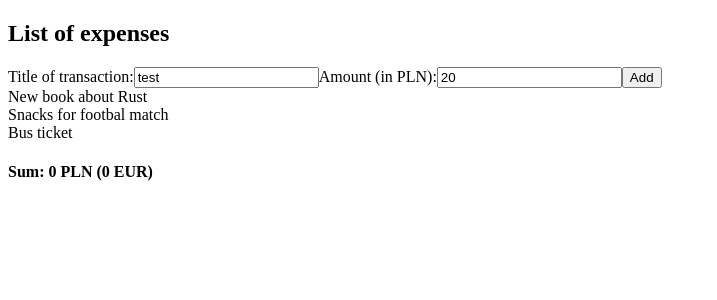
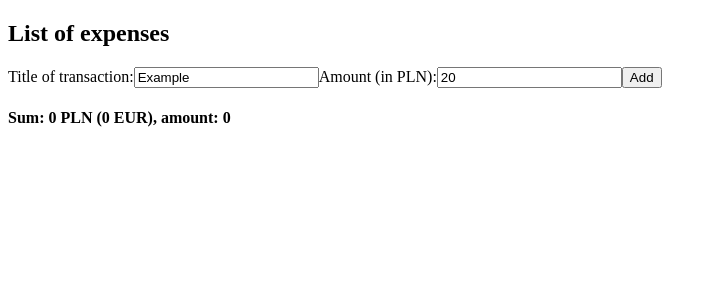
Before and after one commit to tomaszpach/list-of-expenses, a React app: page / in a window 1280 px wide. Shown: the top 300 px of the page, without its empty margins (0-717 px from the left). Built offline with nearby package versions, Linux system fonts and the light colour scheme.

Commit message:
update inputs, summary, get summ Euro, get amount, refactor

```diff
--- a/src/index.tsx
+++ b/src/index.tsx
@@ -1,47 +1,57 @@
 import * as React from 'react';
 import * as ReactDOM from 'react-dom';
-import { observable, action } from 'mobx';
+import { observable, action, computed } from 'mobx';
 import { observer } from 'mobx-react';
 
-class HelloData {
-    @observable clickedCount:number = 0;
-    @observable titleInput:string = 'test';
+// todo przygotuj opcję usuwania
+class MobX {
+    @observable titleInput:string = 'Example';
     @observable amountInput:number = 20;
     @observable summaryPln:number = 0;
-    @observable summaryEur:number = 0;
+
+    @observable amount:number = 0;
+    // todo dodaj do tablicy losowo generowane ID
     @observable itemList:Array<{name:string, amount:number}> = [];
 
-    @observable amount:number = 0;
-
     @action
-    updateInput(e, inputType:string) {
-        const value = e.target.value;
-        inputType === 'title' ? this.titleInput = value : this.amountInput = parseFloat(value);
+    updateTitleInput = e => {
+        this.titleInput = e.target.value;
     }
 
     @action
-    updateSummary() {
-        console.log('this.amountInput', this.amountInput)
-        console.log(typeof this.amountInput);
+    updateAmountInput = e => {
+        this.amountInput = parseFloat(e.target.value);
+    }
+
+    @action
+    updateSummaryPln() {
         this.summaryPln = this.summaryPln + this.amountInput;
-        this.summaryEur = parseFloat((this.summaryPln / 4.382).toFixed(2));
+    }
+
+    // Get Summary Euro
+    @computed get summaryEur() {
+        return parseFloat((this.summaryPln / 4.382).toFixed(2));
+    }
+
+    // Get items list amount
+    @computed get amountC() {
+        return this.amount = this.itemList.length;
     }
 }
 
 @observer
-class Hello extends React.Component<{}> {
-    data = new HelloData();
+class Expenses extends React.Component<{}> {
+    data = new MobX();
+
 
     formSubmit(e) {
         e.preventDefault();
-
-        this.data.updateSummary();
+        this.data.updateSummaryPln();
 
         const name = this.data.titleInput;
         const amount = this.data.amountInput;
-        console.log('submitted');
+
         this.data.itemList.push({name, amount})
-        console.log(this.data.itemList.map(x => x))
     }
 
     render() {
@@ -52,33 +62,32 @@ class Hello extends React.Component<{}> {
                 <form>
                     <label>
                         Title of transaction:
-                    <input type="text" name="titleInput" value={this.data.titleInput} onChange={(e) => this.data.updateInput(e, 'title')} />
+                    <input type="text" name="titleInput" value={this.data.titleInput} onChange={this.data.updateTitleInput} />
                     </label>
 
                     <label>
                         Amount (in PLN):
-                    <input type="number" name="name" value={this.data.amountInput} onChange={(e) => this.data.updateInput(e, 'amount')} />
+                    <input type="number" name="amountInput" value={this.data.amountInput} onChange={this.data.updateAmountInput} />
                     </label>
                     <input type="submit" value="Add" onClick={(e) => this.formSubmit(e)} />
                 </form>
 
+                {this.data.amountC > 0 ? (
                     <div className="table">
-                    <div>New book about Rust</div>
-                    <div>Snacks for footbal match</div>
-                    <div>Bus ticket</div>
                         {this.data.itemList.map((item, index) => (
                             <div key={index}>
                             {item.name}, amount: {item.amount}
                             </div>
                         ))}
                     </div>
+                ) : null}
 
                 <div className="summary">
-                    <h4>Sum: {this.data.summaryPln} PLN ({this.data.summaryEur} EUR)</h4>
+                    <h4>Sum: {this.data.summaryPln} PLN ({this.data.summaryEur} EUR), amount: {this.data.amountC}</h4>
                 </div>
             </div>
         )
     }
 }
 
-ReactDOM.render(<Hello />, document.getElementById('root'))
+ReactDOM.render(<Expenses />, document.getElementById('root'))
```
Lines whose indentation alone changed are shown as unchanged.
